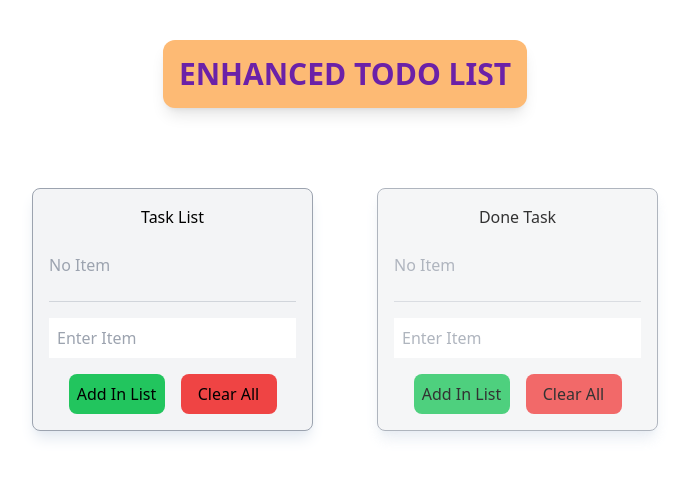
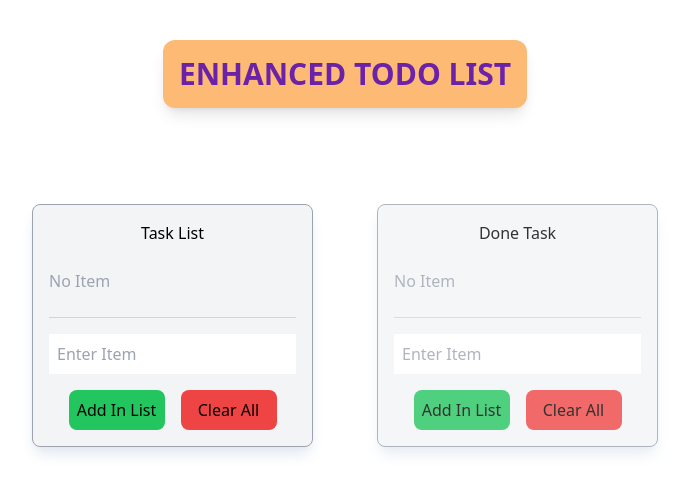
Before and after one commit to adityaS011/EnhancedToDosApp, a React (Vite) app: page / in a window 1280 px wide. Shown: the top 494 px of the page, without its empty margins (295-984 px from the left). Built offline with nearby package versions, Linux system fonts and the light colour scheme.

Commit message:
ui updates

```diff
--- a/src/App.tsx
+++ b/src/App.tsx
@@ -26,13 +26,13 @@ const App = () => {
   }, [listTwo]);
 
   return (
-    <div className='h-screen w-full flex flex-col items-center gap-10 mb-10'>
+    <div className='h-screen w-full flex flex-col items-center gap-10 overflow-y-auto no-scrollbar'>
       <div className='hover:animate-bounce transition-transform'>
-        <p className='mt-4 md:mt-10 p-4 bg-orange-300 uppercase text-3xl transition-all duration-500 ease-in-out text-purple-800 font-semibold shadow-lg rounded-xl transform hover:scale-110 hover:-rotate-3 hover:bg-purple-300'>
+        <p className='mt-10 p-4 bg-orange-300 uppercase text-3xl transition-all duration-500 ease-in-out text-purple-800 font-semibold shadow-lg rounded-xl transform hover:scale-110 hover:-rotate-3 hover:bg-purple-300'>
           Enhanced Todo List
         </p>
       </div>
-      <div className='flex flex-col gap-6 md:gap-10 items-center h-full w-full mt-10'>
+      <div className='flex flex-col gap-6 md:gap-10 items-center h-full w-full mt-4 md:pt-10 pb-10 '>
         <div className='flex flex-col md:flex-row gap-6 md:gap-16'>
           <ListOne listOne={listOne} setListOne={setListOne} />
           <ListTwo listTwo={listTwo} setListTwo={setListTwo} />
--- a/src/index.css
+++ b/src/index.css
@@ -1,3 +1,14 @@
 @tailwind base;
 @tailwind components;
 @tailwind utilities;
+.no-scrollbar {
+    scrollbar-width: none;
+    /* For Firefox */
+    -ms-overflow-style: none;
+    /* For Internet Explorer and Edge */
+}
+
+.no-scrollbar::-webkit-scrollbar {
+    display: none;
+    /* For Chrome, Safari, and Opera */
+}
```
